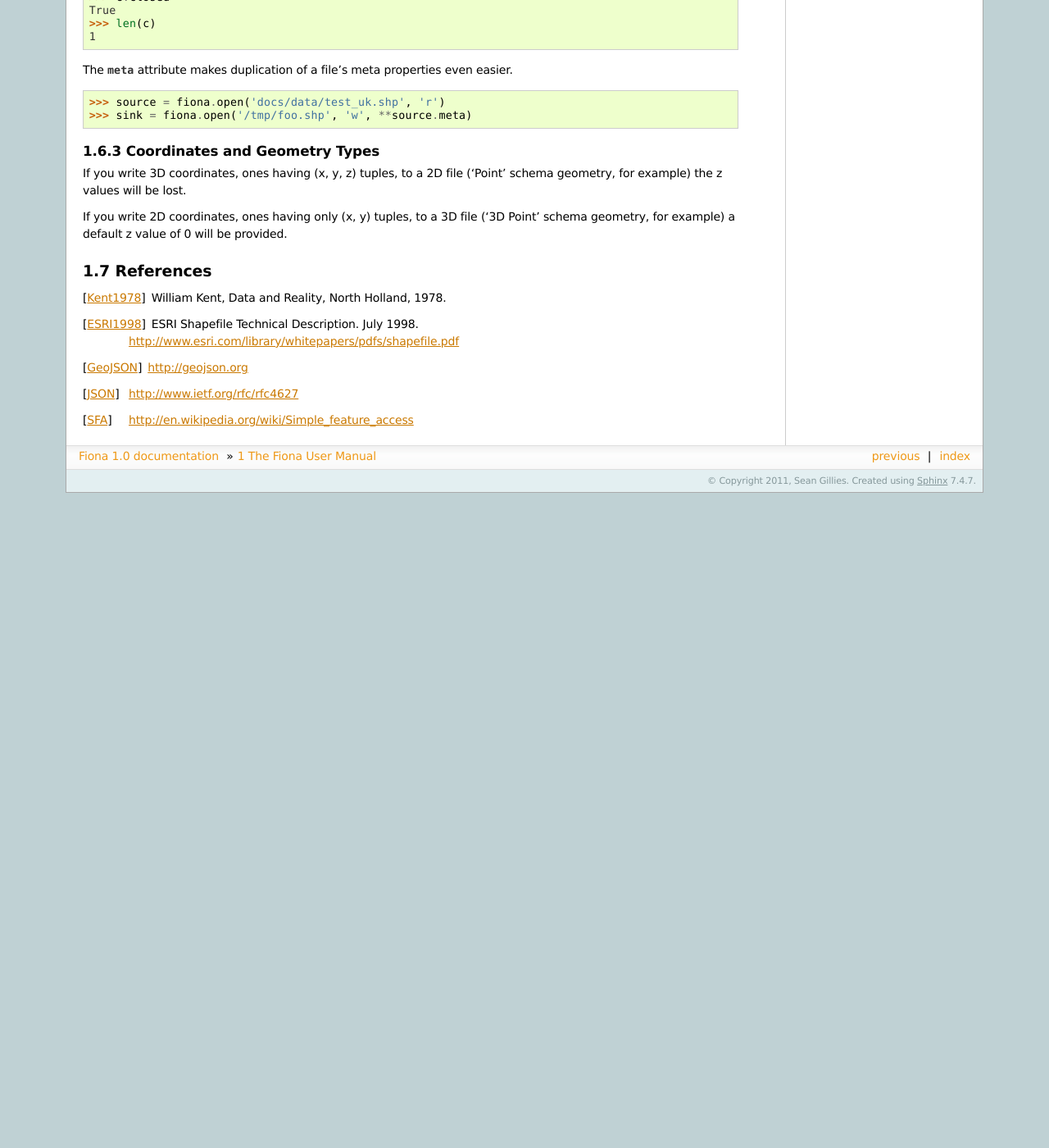
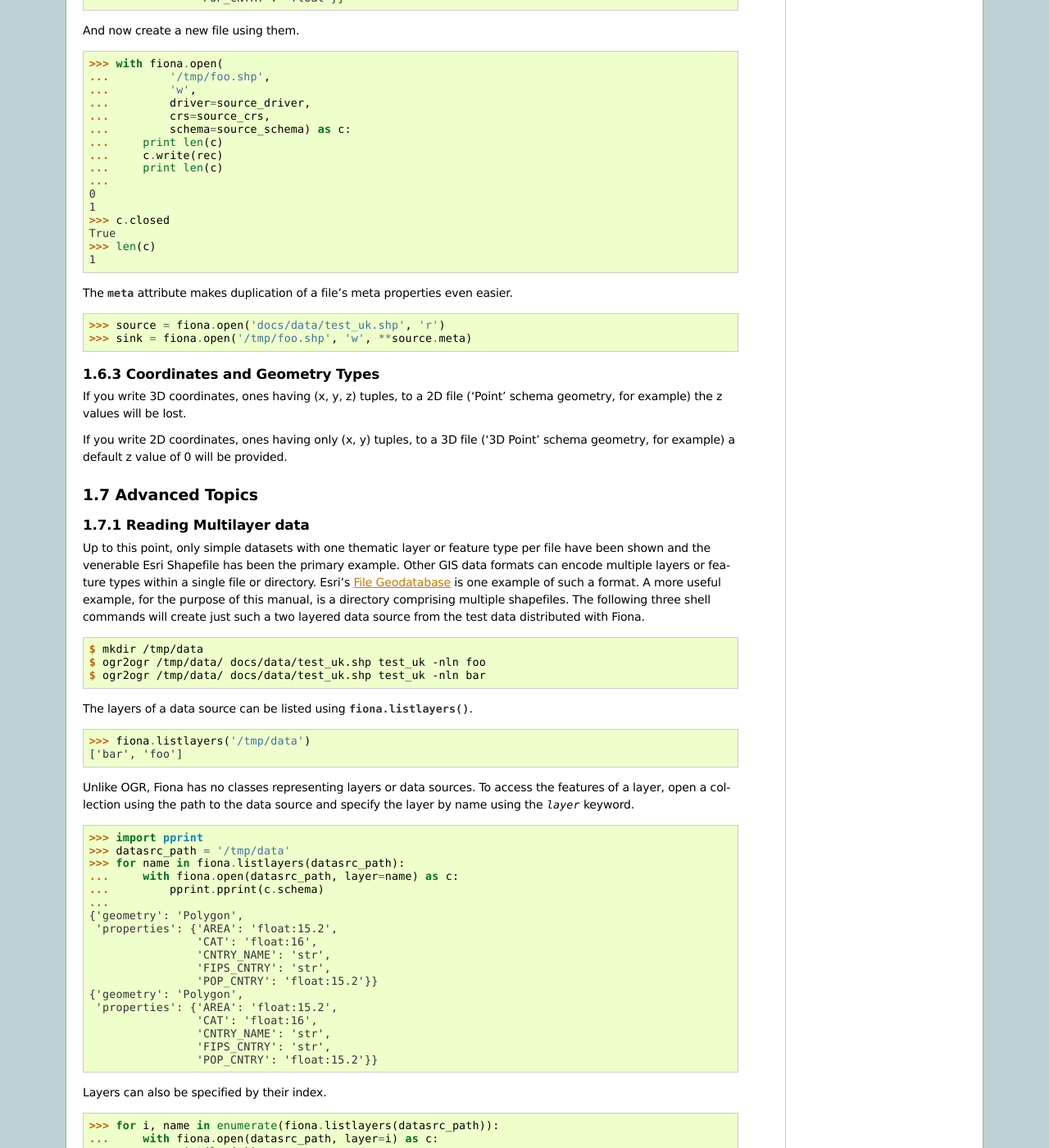
Before and after one commit to Toblerity/Fiona, a Sphinx documentation site: the page built from docs/manual.rst, in a window 1280 px wide and 1400 px high, scrolled down 11473 px. Shown: the whole window at 82% size. Built offline with Sphinx 7.4.7, drawn with Linux system fonts in a browser that asks for light colours; pages that are not in the unit, such as notebooks, are missing from menus; before the commit the page ends 12074 px from its top, so only the background shows below that; some of the changed text lies outside the part shown.

Commit message:
Introduction to multilayer data.

```diff
--- a/docs/manual.rst
+++ b/docs/manual.rst
@@ -230,7 +230,7 @@ Fiona's :py:class:`~fiona.collection.Collection` is like a Python
 
 .. sourcecode:: pycon
 
-  >>> c.next()
+  >>> next(c)
   {'geometry': {'type': 'Polygon', 'coordinates': ...
   >>> len(list(c))
   47
@@ -240,7 +240,7 @@ emptying it as with a Python :py:class:`file`.
 
 .. sourcecode:: pycon
 
-  >>> c.next()
+  >>> next(c)
   Traceback (most recent call last):
   ...
   StopIteration
@@ -408,7 +408,7 @@ keys of the collection's record mappings.
 
 .. sourcecode:: pycon
 
-  >>> rec = c.next()
+  >>> rec = next(c)
   >>> set(rec.keys()) - set(c.schema.keys())
   set(['id'])
   >>> set(rec['properties'].keys()) == set(c.schema['properties'].keys())
@@ -431,10 +431,10 @@ be found in a dictionary named :py:attr:`fiona.types`.
 Field Types
 -----------
 
-TODO: details. In a nutshell, the types and their names are as near to what
-you'd expect in Python (or Javascript) as possible. The 'str' vs 'unicode'
-muddle is a fact of life in Python < 3.0. Fiona records have Unicode strings,
-but their field type name is 'str'.
+In a nutshell, the types and their names are as near to what you'd expect in
+Python (or Javascript) as possible. The 'str' vs 'unicode' muddle is a fact of
+life in Python < 3.0. Fiona records have Unicode strings, but their field type
+name is 'str' (looking forward to Python 3).
 
 .. sourcecode:: pycon
 
@@ -451,7 +451,7 @@ is used in the schema of a file opened for writing, values of that property
 will be truncated at 25 characters. The default width is 80 chars, which means
 'str' and 'str:80' are more or less equivalent.
 
-Fiona provides a function to get the width of properties.
+Fiona provides a function to get the width of a property.
 
 .. sourcecode:: pycon
 
@@ -460,6 +460,26 @@ Fiona provides a function to get the width of properties.
   25
   >>> prop_width('str')
   80
+
+Another function gets the proper Python type of a property.
+
+.. sourcecode:: pycon
+
+  >>> from fiona import prop_type
+  >>> prop_type('int')
+  <type 'int'>
+  >>> prop_type('float')
+  <type 'float'>
+  >>> prop_type('str:25')
+  <type 'unicode'>
+
+The example above is for Python 2. With Python 3, the type of 'str' properties
+is different.
+
+.. sourcecode:: pycon
+
+  >>> prop_type('str:25')
+  <class 'str'>
 
 Geometry Types
 --------------
@@ -545,7 +565,7 @@ value is a string unique within the data file.
 .. sourcecode:: pycon
 
   >>> c = fiona.open('docs/data/test_uk.shp', 'r')
-  >>> rec = c.next()
+  >>> rec = next(c)
   >>> rec['id']
   '0'
 
@@ -695,7 +715,7 @@ record extracted in the example below.
 .. sourcecode:: pycon
 
   >>> with fiona.open('docs/data/test_uk.shp', 'r') as c:
-  ...     rec = c.next()
+  ...     rec = next(c)
   >>> rec['id'] = '-1'
   >>> rec['properties']['CNTRY_NAME'] = u'Gondor'
   >>> import os
@@ -840,6 +860,93 @@ If you write 3D coordinates, ones having (x, y, z) tuples, to a 2D file
 If you write 2D coordinates, ones having only (x, y) tuples, to a 3D file ('3D
 Point' schema geometry, for example) a default z value of 0 will be provided.
 
+
+Advanced Topics
+===============
+
+Reading Multilayer data
+-----------------------
+
+Up to this point, only simple datasets with one thematic layer or feature type
+per file have been shown and the venerable Esri Shapefile has been the primary
+example. Other GIS data formats can encode multiple layers or feature types
+within a single file or directory. Esri's `File Geodatabase
+<http://www.gdal.org/ogr/drv_filegdb.html>`__ is one example of such a format.
+A more useful example, for the purpose of this manual, is a directory
+comprising multiple shapefiles. The following three shell commands will create
+just such a two layered data source from the test data distributed with Fiona.
+
+.. sourcecode:: console
+
+  $ mkdir /tmp/data
+  $ ogr2ogr /tmp/data/ docs/data/test_uk.shp test_uk -nln foo
+  $ ogr2ogr /tmp/data/ docs/data/test_uk.shp test_uk -nln bar
+
+The layers of a data source can be listed using :func:`fiona.listlayers()`.
+
+.. sourcecode:: pycon
+
+  >>> fiona.listlayers('/tmp/data')
+  ['bar', 'foo']
+
+Unlike OGR, Fiona has no classes representing layers or data sources. To access
+the features of a layer, open a collection using the path to the data source
+and specify the layer by name using the `layer` keyword.
+
+.. sourcecode:: pycon
+
+  >>> import pprint
+  >>> datasrc_path = '/tmp/data'
+  >>> for name in fiona.listlayers(datasrc_path):
+  ...     with fiona.open(datasrc_path, layer=name) as c:
+  ...         pprint.pprint(c.schema)
+  ...
+  {'geometry': 'Polygon',
+   'properties': {'AREA': 'float:15.2',
+                  'CAT': 'float:16',
+                  'CNTRY_NAME': 'str',
+                  'FIPS_CNTRY': 'str',
+                  'POP_CNTRY': 'float:15.2'}}
+  {'geometry': 'Polygon',
+   'properties': {'AREA': 'float:15.2',
+                  'CAT': 'float:16',
+                  'CNTRY_NAME': 'str',
+                  'FIPS_CNTRY': 'str',
+                  'POP_CNTRY': 'float:15.2'}}
+
+Layers can also be specified by their index.
+
+.. sourcecode:: pycon
+
+  >>> for i, name in enumerate(fiona.listlayers(datasrc_path)):
+  ...     with fiona.open(datasrc_path, layer=i) as c:
+  ...         print(len(c))
+  ...
+  48
+  48
+
+Writing Multilayer data
+-----------------------
+
+To write a new layer.
+
+.. sourcecode:: pycon
+
+  >>> with fiona.open(datasrc_path, layer='bar') as c:
+  ...     with fiona.open(datasrc_path, 'w', layer='wah', **c.meta) as d:
+  ...         d.write(next(c))
+  ...
+  >>> fiona.listlayers(datasrc_path)
+  ['bar', 'foo', 'wah']
+
+In 'w' mode, existing layers will be overwritten if specified, just as normal
+files are overwritten by Python's :func:`open()` function.
+
+Virtual filesystems
+-------------------
+
+
+
 References
 ==========
 
```
Also changed, not shown: other parts of docs/manual.rst (+6 -6 lines).
